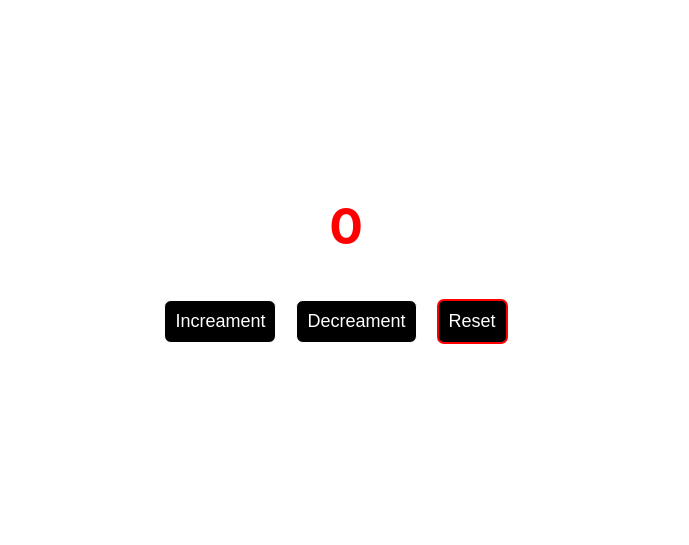
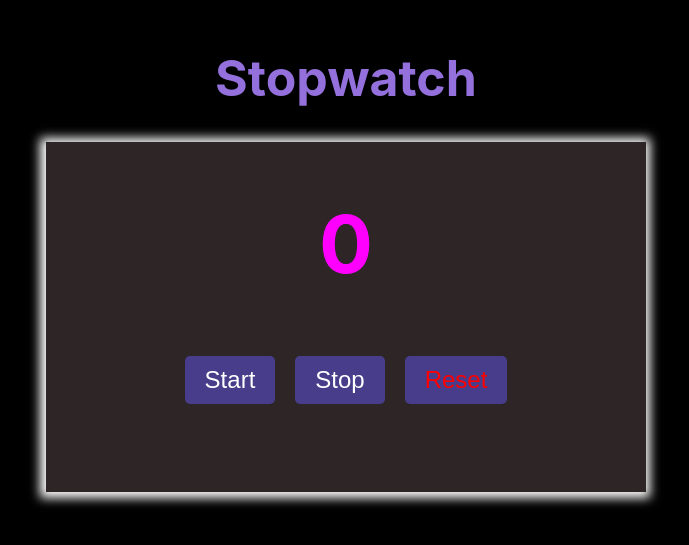
Before and after one commit to Zubair1021/React_work, a React (Create React App) app: page / in a window 1280 px wide. Shown: the part 147-692 px from the top of the page, without its empty margins (294-983 px from the left). Built offline with nearby package versions, Linux system fonts and the light colour scheme.

Commit message:
Stopwatch (useeffect Understanding)

```diff
--- a/src/App.js
+++ b/src/App.js
@@ -1,14 +1,17 @@
 import React from 'react'
-import Counter from './Counter/counter'
+import Stopwatch from './Stopwatch/Stopwatch'
+import './Stopwatch/Stopwatch.css'
 
 
 
 
 const App = () => {
+
+
   return (
     <div>
-      <Counter/>
-      </div>
+         <Stopwatch/>
+    </div>
   )
 }
 
--- /dev/null
+++ b/src/Stopwatch/Stopwatch.css
@@ -0,0 +1,45 @@
+.Main-container{
+    display: flex;
+    align-items: center;
+    justify-content: center;
+    flex-direction: column;
+    height: 100vh;
+    width: 100%;
+    background-color: #000000;
+    color: white;
+}
+.working-container{
+    width: 600px;
+    height: 350px;
+    display: flex;
+    align-items: center;
+    flex-direction: column;
+    background-color: #2e2626;
+    box-shadow: -1px 1px 10px 5px white
+}
+.Top-heading{
+    color: #9370DB;
+    font-size: 50px;
+}
+.Count{
+    color: #FF00FF;
+    font-size: 80px;
+    font-weight: bold;
+}
+.btn{
+    background-color: #483D8B;
+    color: white;
+    font-size: 24px;
+    padding: 10px 20px;
+    border: none;
+    border-radius: 5px;
+    margin: 10px;
+    cursor: pointer;
+}
+.btn:hover{
+    background-color: #9370DB;
+    transition: 0.4s all ease-out;
+}
+.Reset-btn{
+    color: red;
+}
--- /dev/null
+++ b/src/Stopwatch/Stopwatch.js
@@ -0,0 +1,64 @@
+import React,{useState,useEffect} from 'react'
+import './Stopwatch.css'
+
+const Stopwatch = () => {
+    //This useState hook is used for the count of the stopwatch
+    const [count, setcount] = useState(0)
+    //This useState hook is used for the start and stop of the stopwatch
+    const [checked, setchecked] = useState(false)
+
+
+    // This is for understanding the working of useEffect
+    // Off strict mode for proper understanding
+
+    // useEffect(() => {
+    //     // Working when mounted
+    //     alert('You are in the Stopwatch')
+
+    //     // Working when unmounted
+    //   return () => {
+    //     alert('You off the Stopwatch')
+    //   }
+    // }, [])
+
+
+
+    useEffect(() => {
+
+        if(checked===true){
+        const Interval=setInterval(() => {
+            setcount(count => count + 1)
+        }, 1000);
+
+      return () => {
+          clearInterval(Interval);
+      }
+    }
+
+    }, [count,checked])
+
+
+
+    //This arrow function is used to reset the time of the stopwatch
+    const ResetTime=()=>{
+        setcount(0)
+    }
+
+
+
+  return (
+    <div className='Main-container'>
+        <h1 className='Top-heading'>Stopwatch</h1>
+        <div className="working-container">
+                 <h1 className='Count'>{count}</h1>
+                 <div className="btn-boxes">
+                        <button className='btn' onClick={()=> {setchecked(true)}} >Start</button>
+                        <button className='btn' onClick={()=> {setchecked(false)}}>Stop</button>
+                        <button className='btn Reset-btn' onClick={ResetTime} >Reset</button>
+                </div>
+        </div>
+    </div>
+  )
+}
+
+export default Stopwatch
```
